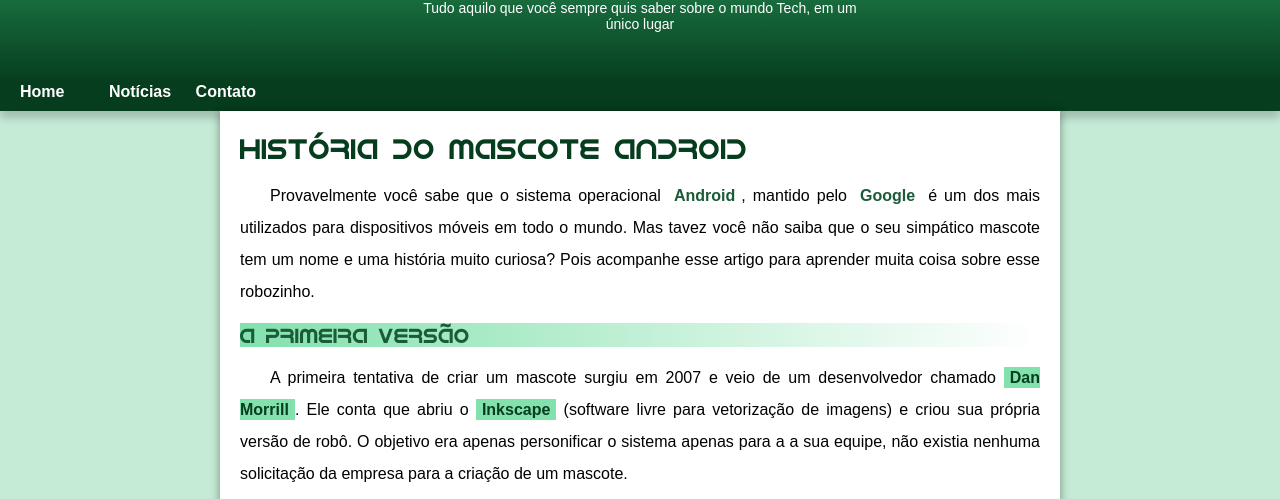
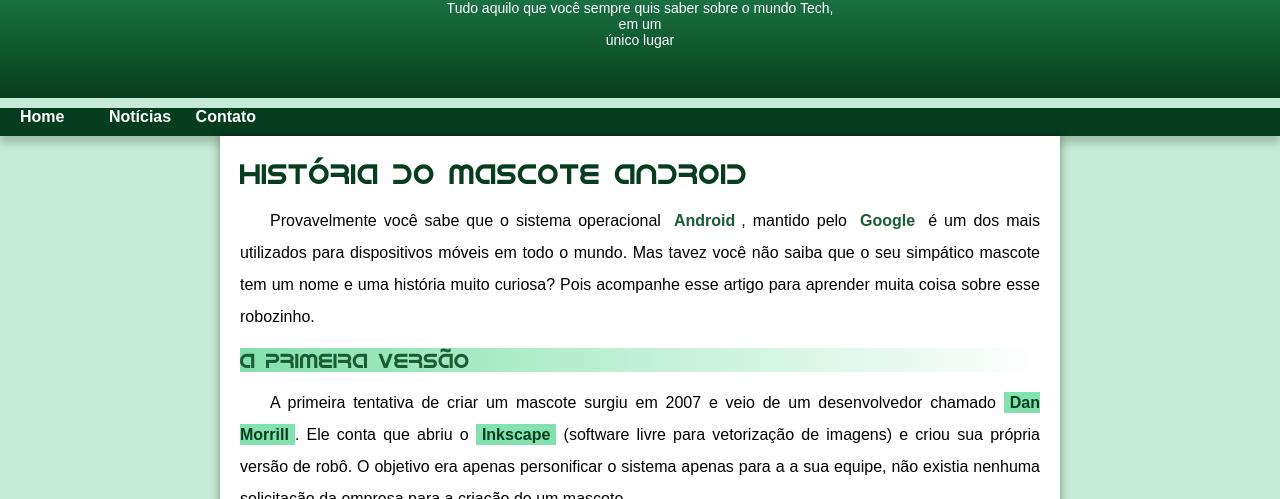
Before and after one commit to ilansilva7/projeto-android, a plain HTML site: page index.html in a window 1280 px wide. Shown: the part 107-606 px from the top of the page. Drawn offline with Linux system fonts and the light colour scheme.

Commit message:
paragrafo ajustado

```diff
--- a/estilo/style.css
+++ b/estilo/style.css
@@ -46,12 +46,12 @@
     font-weight: normal;
 }
 
-header > p{
+header p{
     /* Configuração de fonte pontual no código HTML*/
     color: white;
     text-decoration: none;
     max-width: 400px;
-    margin: auto;
+    margin: auto auto 0px auto;
     padding-bottom: 50px;
     font-size: 1.2em;
     text-align: center;
--- a/index.html
+++ b/index.html
@@ -10,7 +10,7 @@
 <body>
     <header>
         <h1>Curiosidades de Tecnologia<h1>
-        <p style="font-family: Arial, Helvetica, sans-serif; font-size: 14px; font-weight: normal; text-align: center;">Tudo aquilo que você sempre quis saber sobre o mundo Tech, em um <br> único lugar</p>
+        <p style="font-family: Arial, Helvetica, sans-serif; font-size: 14px; font-weight: normal; text-align: center; margin-bottom: 0px; padding-bottom: 50px;">Tudo aquilo que você sempre quis saber sobre o mundo Tech, em um <br> único lugar</p>
     </header>
 
     <nav>
```
